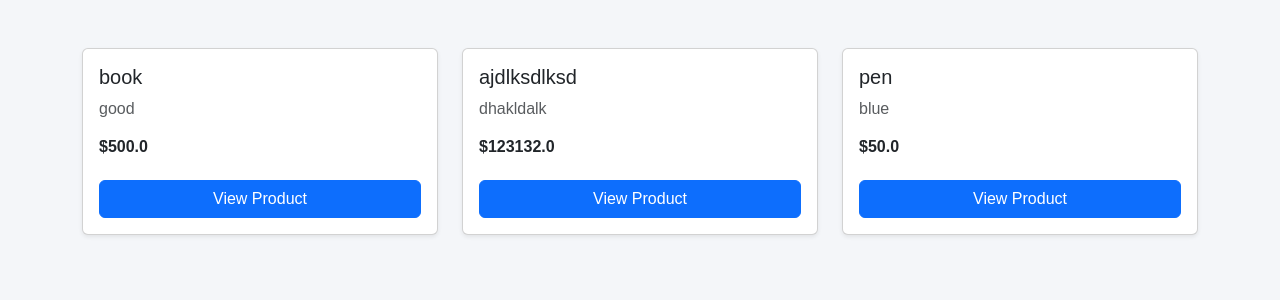
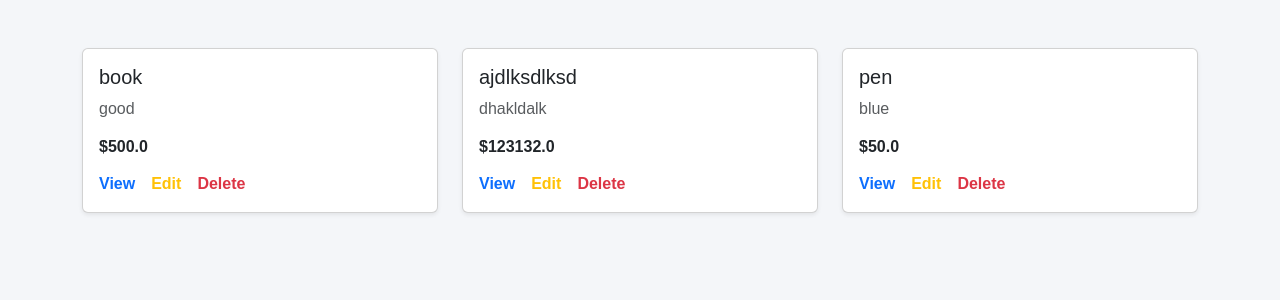
Before and after one commit to anujatiwari01/ecommerce-website, a Django app: page /home/ in a window 1280 px wide. Shown: the part 56-356 px from the top of the page. Run offline with Django 5.2, Linux system fonts and the light colour scheme; data comes from the database, SQL or seed files in the repository; both versions use the stored data as it was after the commit.

Commit message:
some changes in ui

```diff
--- a/templates/home/products.html
+++ b/templates/home/products.html
@@ -24,11 +24,30 @@
                         ${{ product.price }}
                     </h6>
 
-                    <button class="btn btn-primary w-100 mt-3">
-                     <a href="{% url 'product' product.id %}" class="text-white text-decoration-none">View Product</a>
+        <div class="d-flex gap-3 mt-3">
 
+            <a
+                href="{% url 'product' product.id %}"
+                class="text-primary text-decoration-none fw-semibold"
+            >
+                View
+            </a>
 
-                    </button>
+            <a
+                href="{% url 'update_product' product.id %}"
+                class="text-warning text-decoration-none fw-semibold"
+            >
+                Edit
+            </a>
+
+            <a
+                href="{% url 'delete_product' product.id %}"
+                class="text-danger text-decoration-none fw-semibold"
+            >
+                Delete
+            </a>
+
+        </div>
                 </div>
 
             </div>
```
Also changed, not shown: db.sqlite3.
